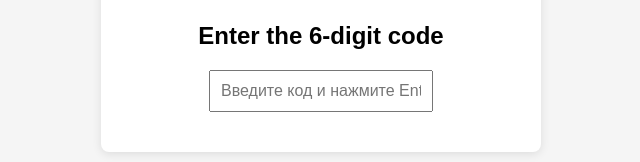
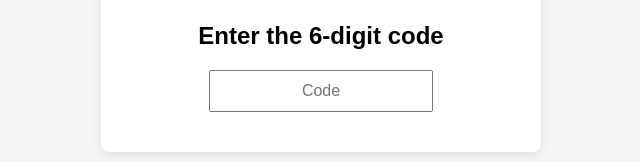
Before and after one commit to maxis-22/karoleshop, a plain HTML site: page index.html in a window 1280 px wide. Shown: the part 124-286 px from the top of the page, without its empty margins (319-959 px from the left). Drawn offline with Linux system fonts and the light colour scheme.

Commit message:
Update input placeholder text in index.html

```diff
--- a/index.html
+++ b/index.html
@@ -39,7 +39,7 @@
 <body>
   <div class="container">
     <h1>Enter the 6-digit code</h1>
-    <input type="text" id="codeInput" placeholder="Введите код и нажмите Enter" />
+    <input type="text" id="codeInput" placeholder="Code" />
     <div id="result"></div>
   </div>
 
```
